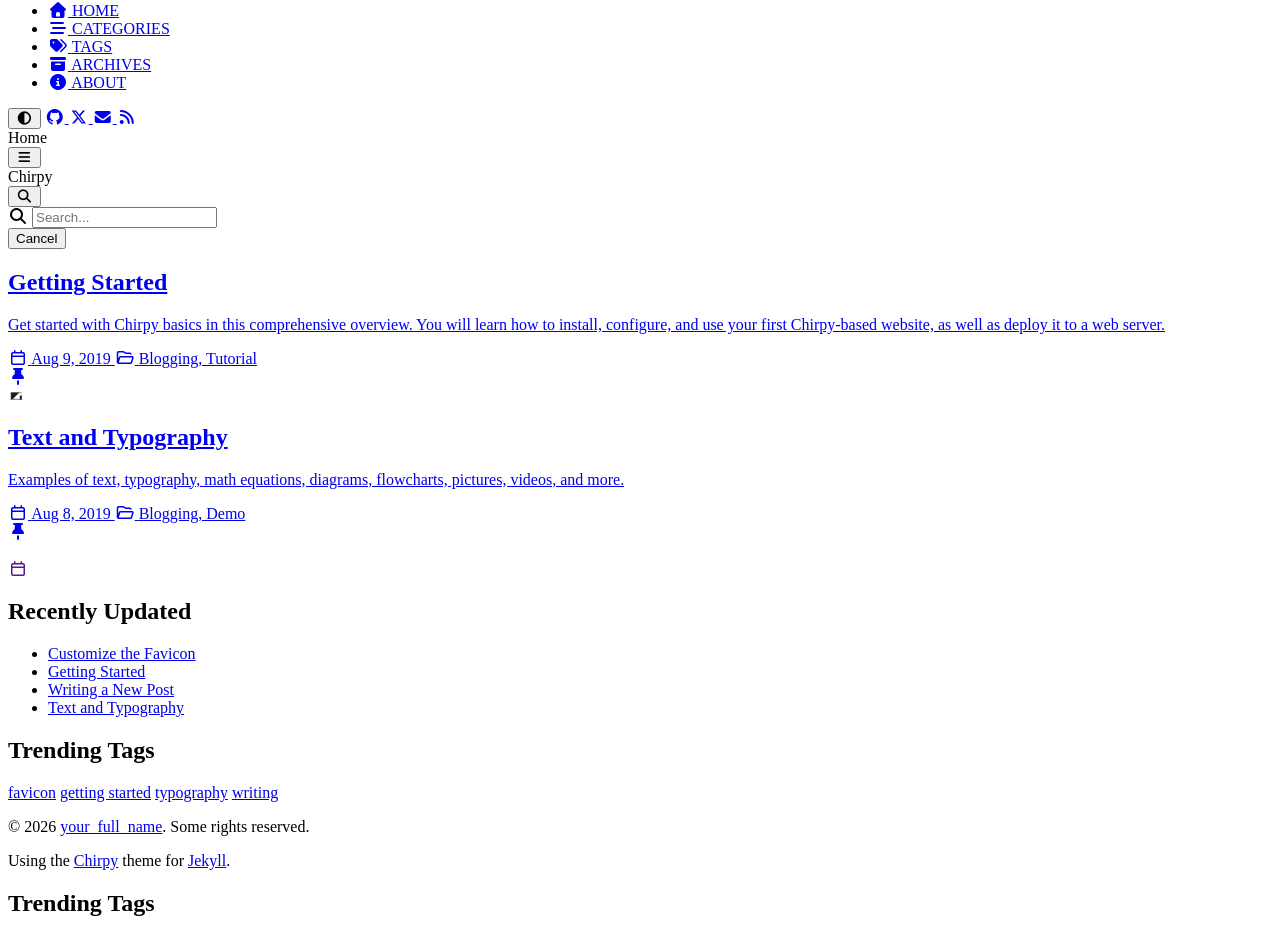
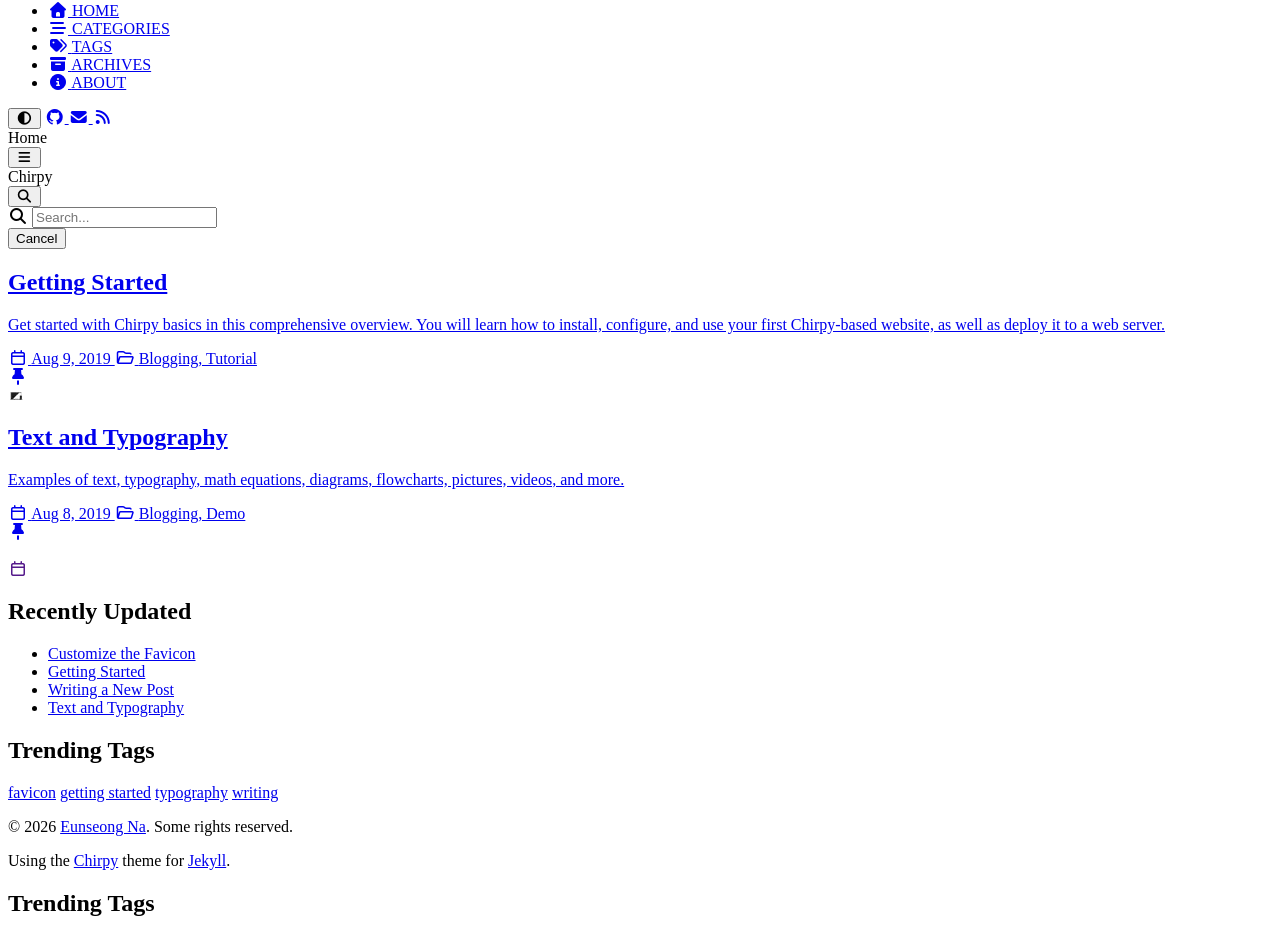
Before and after one commit to EunseongNa/EunseongNa.github.io, a Jekyll site: the page built from index.html, in a window 1280 px wide. Shown: the part 172-1097 px from the top of the page. Built offline with Jekyll 4.4.1, drawn with Linux system fonts in a browser that asks for light colours; cached includes are drawn as plain includes; nearby versions of some CDN libraries; part of the change alters nothing that is shown.

Commit message:
fix config

```diff
--- a/_config.yml
+++ b/_config.yml
@@ -9,7 +9,7 @@ theme: jekyll-theme-chirpy
 lang: en
 
 # Change to your timezone › https://zones.arilyn.cc
-timezone: Asia/Shanghai
+timezone: Asia/Seoul
 
 # jekyll-seo-tag settings › https://github.com/jekyll/jekyll-seo-tag/blob/master/docs/usage.md
 # ↓ --------------------------
@@ -23,24 +23,22 @@ description: >- # used by seo meta and the atom feed
 
 # Fill in the protocol & hostname for your site.
 # E.g. 'https://username.github.io', note that it does not end with a '/'.
-url: ""
+url: "https://eunseongna.github.io"
 
 github:
-  username: github_username # change to your GitHub username
+  username: EunseongNa # change to your GitHub username
 
-twitter:
-  username: twitter_username # change to your Twitter username
+
 
 social:
   # Change to your full name.
   # It will be displayed as the default author of the posts and the copyright owner in the Footer
-  name: your_full_name
-  email: example@domain.com # change to your email address
-  fediverse_handle: # fill in your fediverse handle. E.g. "@username@domain.com"
+  name: Eunseong Na
+  email: esnna@cau.ac.kr # change to your email address
   links:
     # The first element serves as the copyright owner's link
-    - https://twitter.com/username # change to your Twitter homepage
-    - https://github.com/username # change to your GitHub homepage
+    - https://github.com/EunseongNa # change to your GitHub homepage
+    - https://www.instagram.com/jezykowov/
     # Uncomment below to add more social links
     # - https://www.facebook.com/username
     # - https://www.linkedin.com/in/username
```
